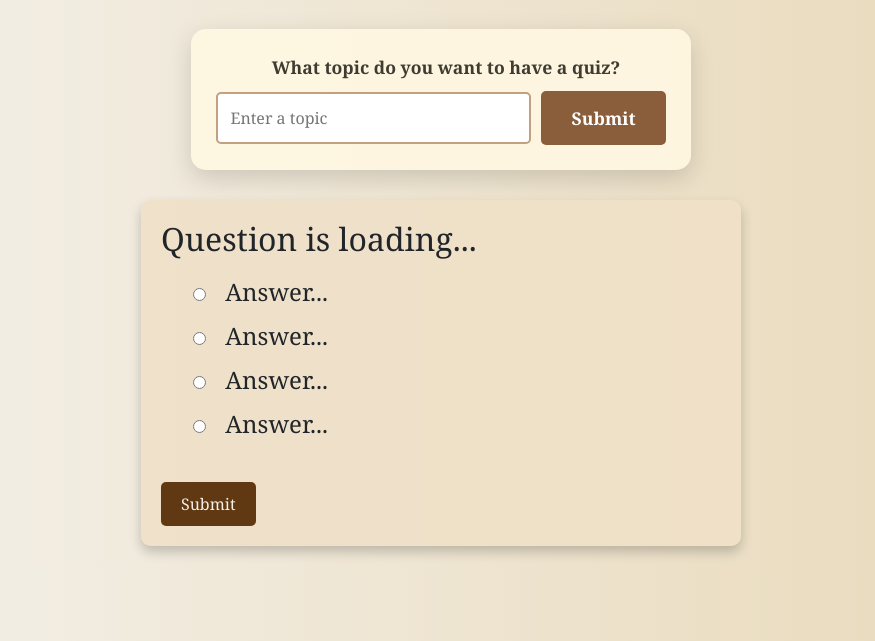
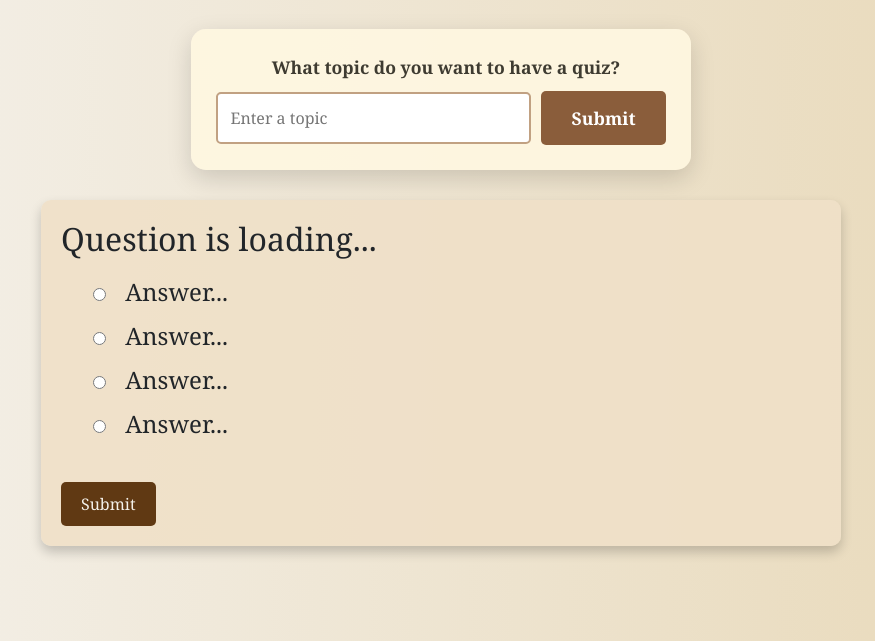
Before and after one commit to 45H15H/Immersive-History, a Flask app: template templates/quiz.html in a window 1280 px wide. Shown: the part 159-800 px from the top of the page, without its empty margins (199-1074 px from the left). Run offline with Flask 3, Linux system fonts and the light colour scheme; the template is opened without the code that fills it: most values are stand-ins (such as "Sample title", 1, 10 or a date in 2020).

Commit message:
Increase max-width of response container to improve layout

```diff
--- a/static/css/quiz.css
+++ b/static/css/quiz.css
@@ -151,7 +151,7 @@ body {
 .response-container {
   margin: 20px auto;
   width: 80%;
-  max-width: 600px;
+  max-width: 800px;
 }
 
 .quiz-container {
```
